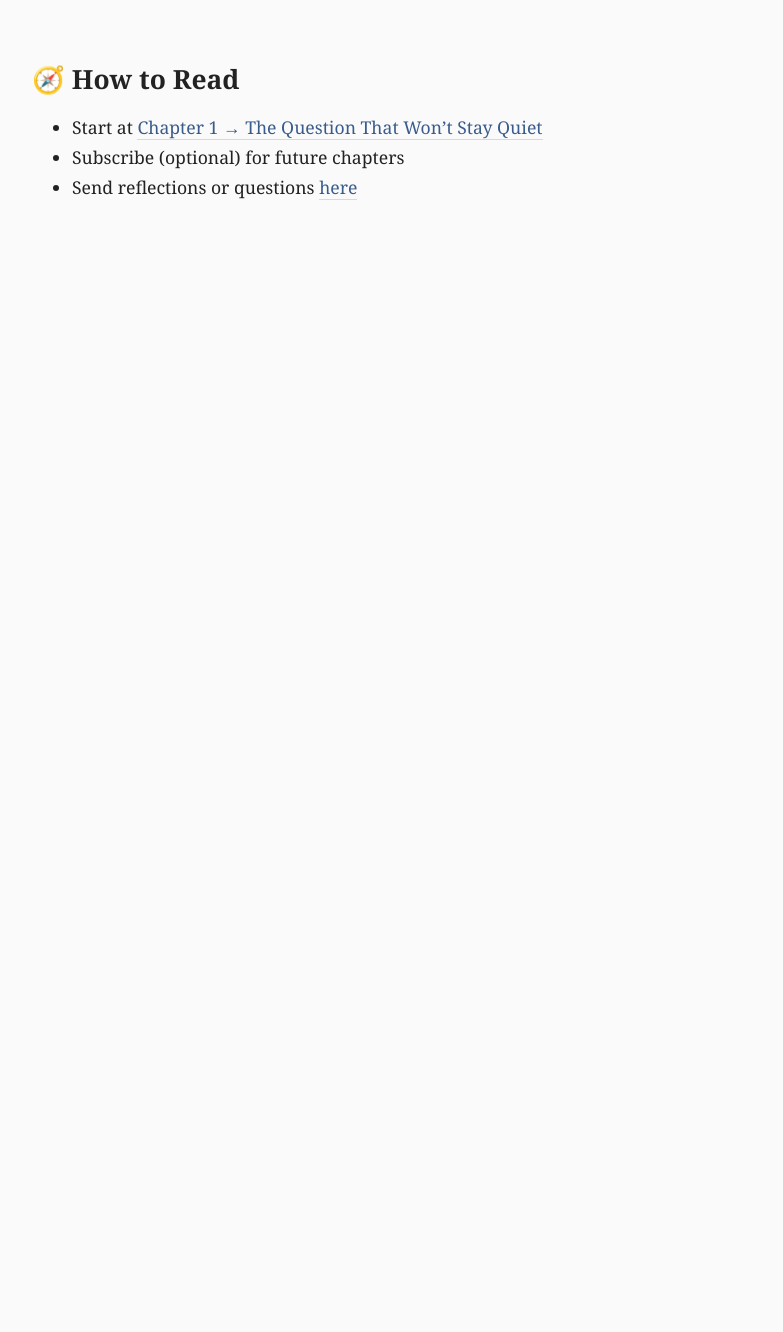
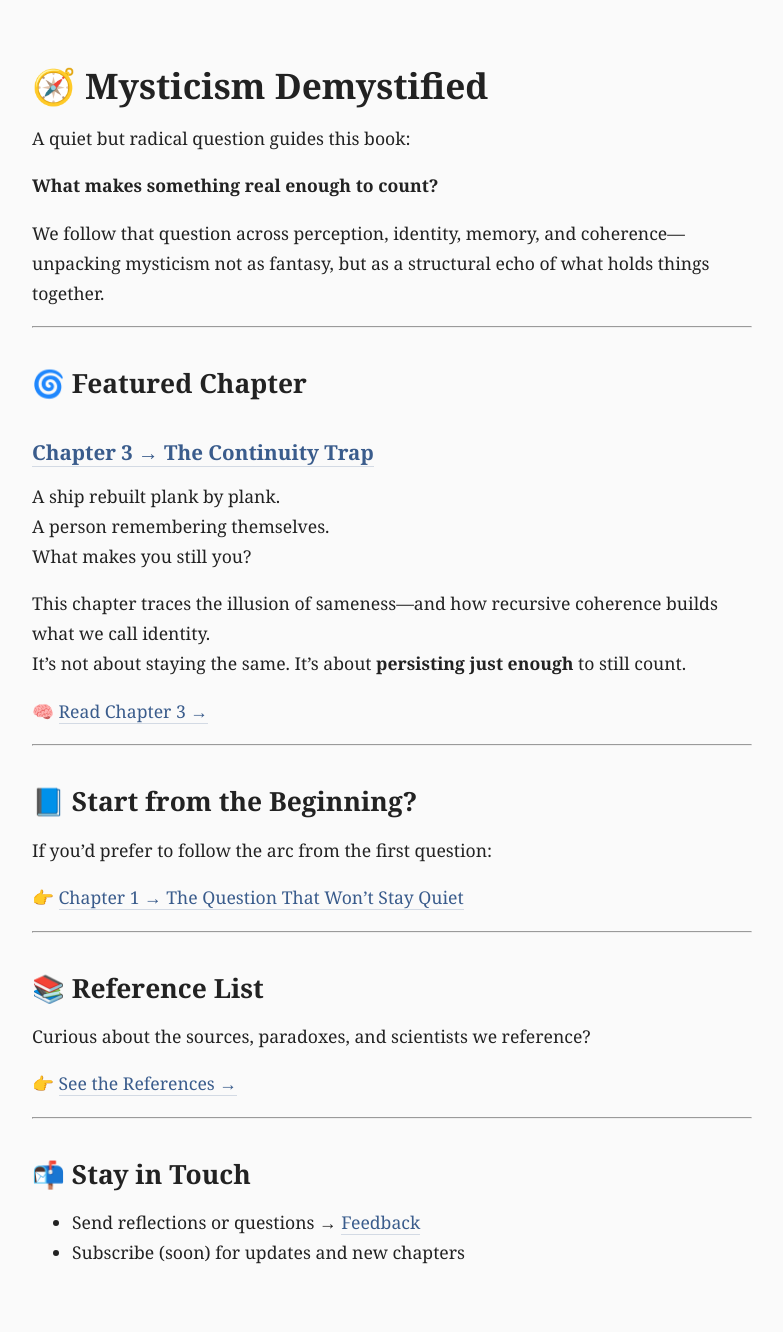
Before and after one commit to jonmmar/maram-cc-site, a Jekyll site: the page built from index.md, in a window 1280 px wide. Shown: the whole page, without its empty margins (248-1031 px from the left). Built offline with Jekyll 4.4.1, drawn with Linux system fonts in a browser that asks for light colours; before the commit the page ends 900 px from its top, so only the background shows below that.

Commit message:
Update homepage: feature Chapter 3, add references and navigation

```diff
--- a/index.md
+++ b/index.md
@@ -1,9 +1,51 @@
 ---
 layout: default
 title: Mysticism Demystified
+description: A structural journey through perception, identity, and the nature of reality.
 ---
-## 🧭 How to Read
 
-- Start at [Chapter 1 → The Question That Won’t Stay Quiet](/chapters/chapter1.html)
-- Subscribe (optional) for future chapters
-- Send reflections or questions [here](/feedback.html)
+# 🧭 Mysticism Demystified
+
+A quiet but radical question guides this book:
+
+**What makes something real enough to count?**
+
+We follow that question across perception, identity, memory, and coherence—unpacking mysticism not as fantasy, but as a structural echo of what holds things together.
+
+---
+
+## 🌀 Featured Chapter
+
+### [Chapter 3 → The Continuity Trap](/chapters/chapter3.html)
+
+A ship rebuilt plank by plank.
+A person remembering themselves.
+What makes you still you?
+
+This chapter traces the illusion of sameness—and how recursive coherence builds what we call identity.
+It’s not about staying the same. It’s about **persisting just enough** to still count.
+
+🧠 [Read Chapter 3 →](./chapters/chapter3.html)
+
+---
+
+## 📘 Start from the Beginning?
+
+If you'd prefer to follow the arc from the first question:
+
+👉 [Chapter 1 → The Question That Won’t Stay Quiet](/chapters/chapter1.html)
+
+---
+
+## 📚 Reference List
+
+Curious about the sources, paradoxes, and scientists we reference?
+
+👉 [See the References →](/references.html)
+
+---
+
+## 📬 Stay in Touch
+
+- Send reflections or questions → [Feedback](./feedback.html)
+- Subscribe (soon) for updates and new chapters
```
